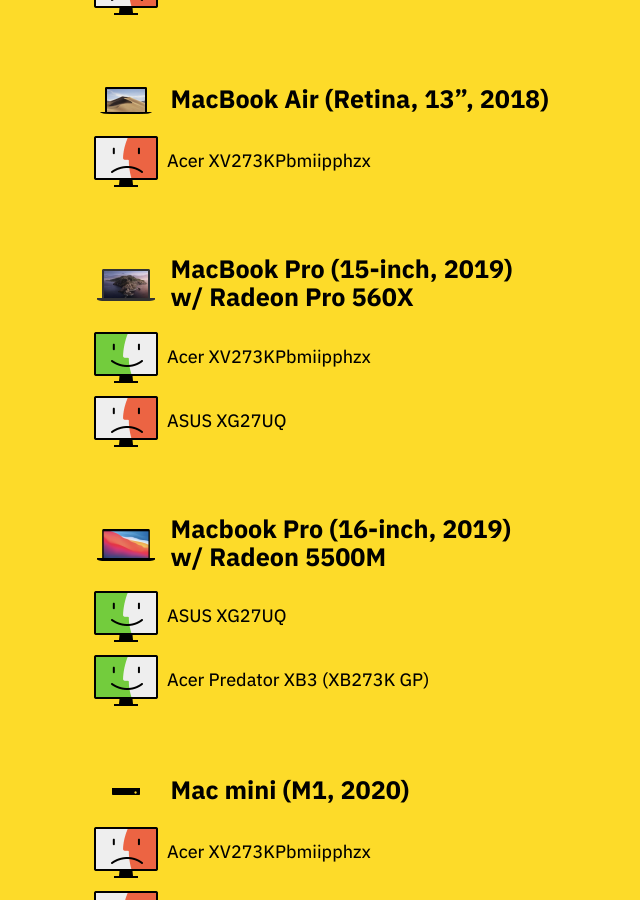
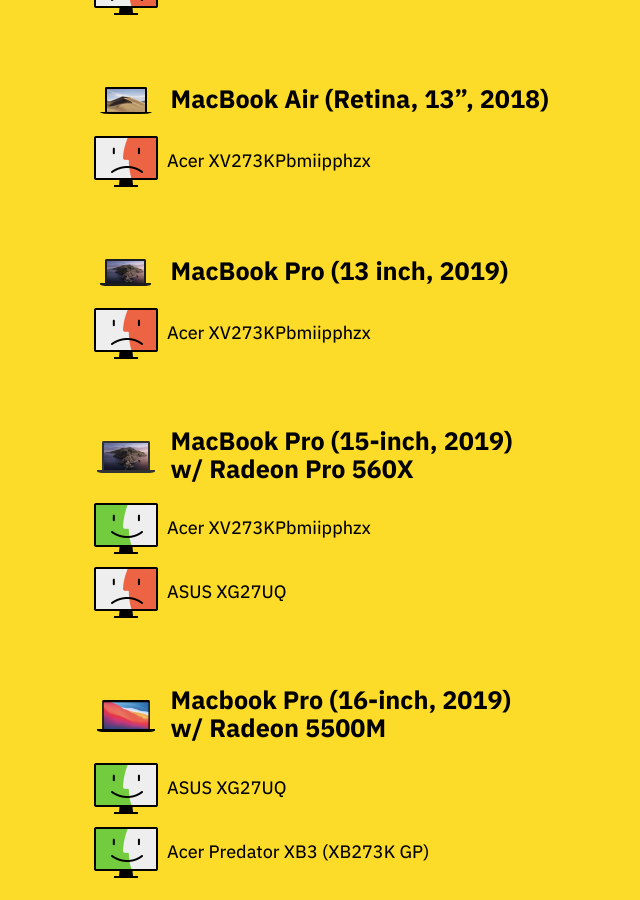
Before and after one commit to tonsky/tonsky.github.io, a Jekyll site: the page built from _posts/2021-02-24-monitors-mac.md, in a window 1280 px wide and 900 px high, scrolled down 1097 px. Shown: the whole window, without its empty margins (275-915 px from the left). Built offline with Jekyll 4.4.1, drawn with Linux system fonts in a browser that asks for light colours.

Commit message:
MacBook Pro (13 inch, 2019) with Acer XV273KPbmiipphzx (closes #19)

```diff
--- a/_posts/2021-02-24-monitors-mac.md
+++ b/_posts/2021-02-24-monitors-mac.md
@@ -37,6 +37,10 @@
 <div class="row"><img src="doesnt_work.png" height=64> <span>Acer XV273KPbmiipphzx</span></div>
 
 ## <img src="air_2018.png" height=32> <span>MacBook Air (Retina, 13", 2018)</span>
+
+<div class="row"><img src="doesnt_work.png" height=64> <span>Acer XV273KPbmiipphzx</span></div>
+
+## <img src="mbp_13_2019.png" height=32> <span>MacBook Pro (13 inch, 2019)</span>
 
 <div class="row"><img src="doesnt_work.png" height=64> <span>Acer XV273KPbmiipphzx</span></div>
 
```
Also changed, not shown: blog/monitors-mac/mbp_13_2019.png (added).
